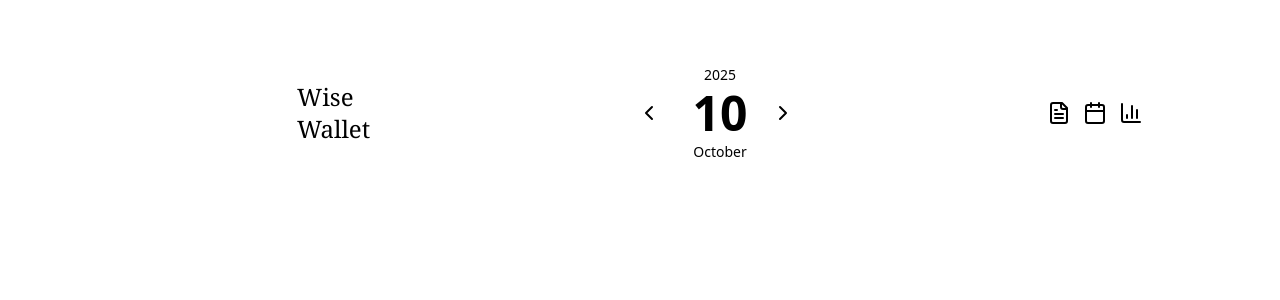
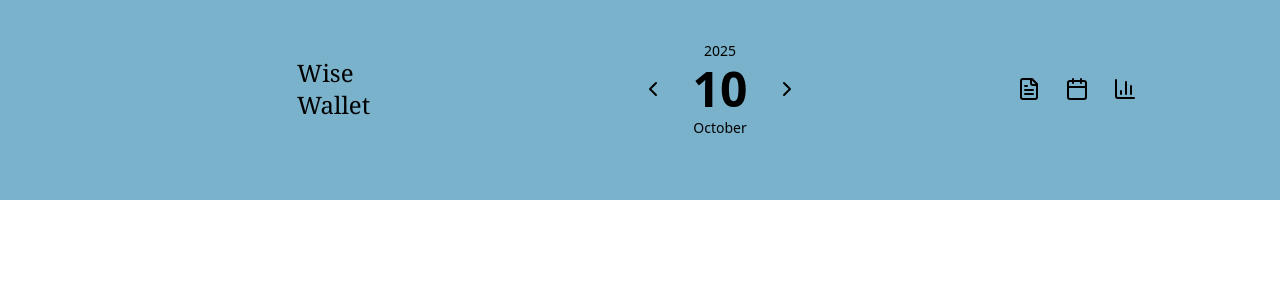
Before and after one commit to subir-sh/bye2money, a React (Vite) app in the folder frontend/: page / in a window 1280 px wide. Shown: the top 300 px of the page. Built offline with nearby package versions, Linux system fonts and the light colour scheme.

Commit message:
Add header background

```diff
--- /dev/null
+++ b/frontend/src/components/Background.jsx
@@ -0,0 +1,5 @@
+export default function Background() {
+  return (
+    <div className="w-full h-50 bg-[#79B2CA] absolute top-0" />
+  );
+}
--- a/frontend/src/components/MainPageHeader.jsx
+++ b/frontend/src/components/MainPageHeader.jsx
@@ -4,31 +4,46 @@ export default function Header() {
   return (
     <header>
       <div className="relative">
-        <div className="w-[846px] flex justify-between absolute top-[40px] left-[297px]">
+        <div className="w-[846px] flex justify-between absolute top-4 left-[297px]">
           <div className="w-[132px] gap-[4px] flex justify-start items-center">
             <h1 className="font-serif font-normal text-[24px] leading-[32px]">
                 Wise Wallet
             </h1>
           </div>
 
-          <div className="w-[240px] flex flex-row justify-center items-center gap-[24px]">
-            <button className="w-[32px] h-[32px]">
+          <div className="w-[240px] flex flex-row justify-center items-center gap-6">
+            <button className="w-8 h-8 flex items-center justify-center rounded-md hover:bg-gray-100">
               <ChevronLeft size={24} />
             </button>
-            <div className="flex flex-col items-center gap-[4px]">
+            <div className="flex flex-col items-center gap-1">
               <p className="font-sans font-light text-[14px]">2025</p>
               <p className="inline-block leading-none font-sans font-semibold text-[48px]">10</p>
               <p className="font-sans font-light text-[14px]">October</p>
             </div>
-            <button className="w-[32px] h-[32px]">
+            <button className="w-8 h-8 flex items-center justify-center rounded-md hover:bg-gray-100">
               <ChevronRight size={24} />
             </button>
           </div>
 
-          <div className="w-[132px] flex flex-row justify-end items-center gap-[12px]">
-            <FileText size={24} />
-            <Calendar size={24} />
-            <BarChart3 size={24} />
+          <div className="w-[132px] flex flex-row justify-end items-center gap-3">
+            <button
+              type="button"
+              className="w-10 h-10 flex items-center justify-center rounded-md hover:bg-gray-100"
+            >
+              <FileText size={24} />
+            </button>
+            <button
+              type="button"
+              className="w-10 h-10 flex items-center justify-center rounded-md hover:bg-gray-100"
+            >
+              <Calendar size={24} />
+            </button>
+            <button
+              type="button"
+              className="w-10 h-10 flex items-center justify-center rounded-md hover:bg-gray-100"
+            >
+              <BarChart3 size={24} />
+            </button>
           </div>
 
         </div>
--- a/frontend/src/pages/MainPage.jsx
+++ b/frontend/src/pages/MainPage.jsx
@@ -1,14 +1,19 @@
 import MainPageHeader from "../components/MainPageHeader";
 import TransactionContainer from "../components/TransactionContainer";
 import TransactionInputBar from "../components/TransactionInputBar.jsx";
+import Background from "../components/Background.jsx";
 
 export default function MainPage() {
   return (
-    <div className="w-[1440px] h-[1024px]">
-      <MainPageHeader />
-      <main>
-        <TransactionContainer />
-      </main>
+    <div className="">
+      <Background />
+      <div className="relative w-[1440px] mx-auto">
+        <MainPageHeader />
+        <TransactionInputBar />
+        <main>
+          <TransactionContainer />
+        </main>
+      </div>
     </div>
   );
 }
```
Also changed, not shown: frontend/src/index.css (line endings or trailing spaces), frontend/tailwind.config.js (line endings or trailing spaces).
